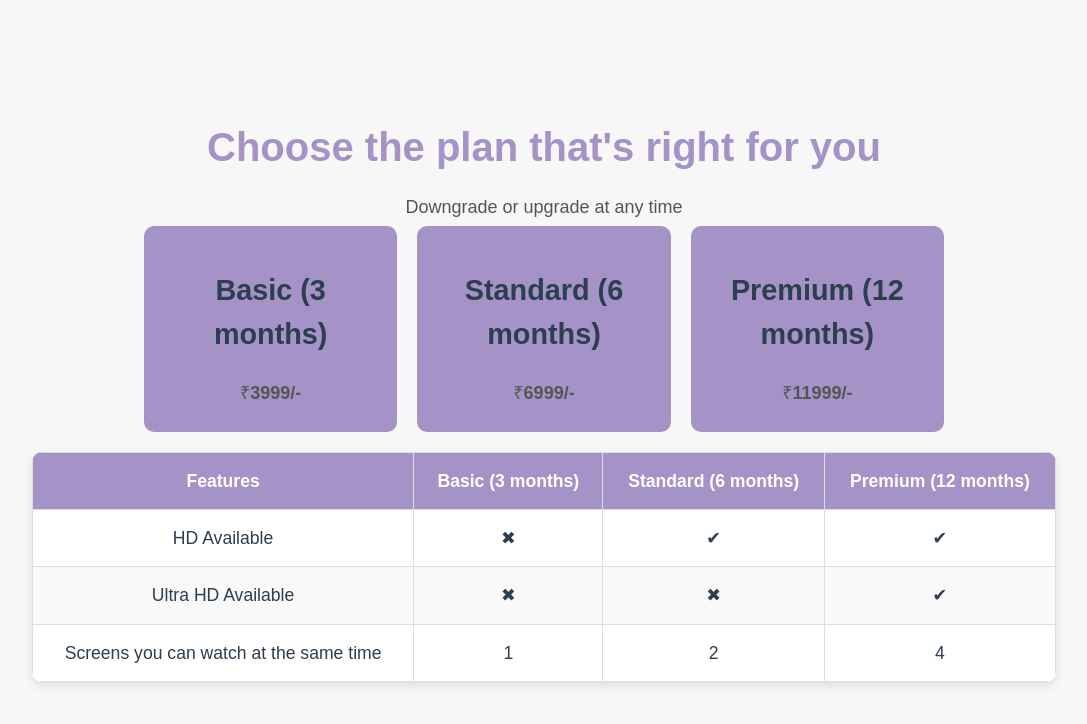
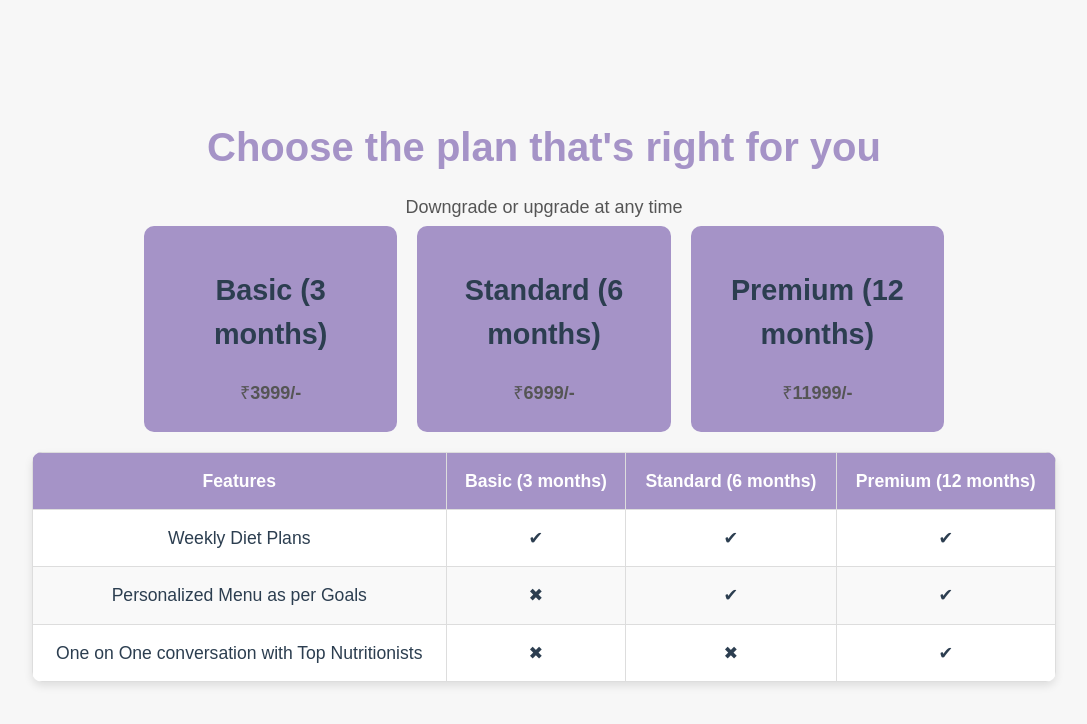
Before and after one commit to NotRemit/Healthy_Octopus, a React (Vite) app in the folder client/: page /subscription in a window 1280 px wide. Shown: the top 724 px of the page, without its empty margins (116-1203 px from the left). Built offline with nearby package versions, Linux system fonts and the light colour scheme.

Commit message:
subscription edit done

```diff
--- a/client/src/components/Subscription.jsx
+++ b/client/src/components/Subscription.jsx
@@ -2,9 +2,9 @@ import React, { useState } from 'react';
 import '../styles/Subscription.css';
 
 const plans = [
-  { name: 'Basic (3 months)', price: '₹3999/-', hd: false, ultraHd: false, screens: 1 },
-  { name: 'Standard (6 months)', price: '₹6999/-', hd: true, ultraHd: false, screens: 2 },
-  { name: 'Premium (12 months)', price: '₹11999/-', hd: true, ultraHd: true, screens: 4 }
+  { name: 'Basic (3 months)', price: '₹3999/-', hd: true, ultraHd: false, screens: false },
+  { name: 'Standard (6 months)', price: '₹6999/-', hd: true, ultraHd: true, screens: false },
+  { name: 'Premium (12 months)', price: '₹11999/-', hd: true, ultraHd: true, screens: true }
 ];
 
 function Subscription() {
@@ -37,21 +37,21 @@ function Subscription() {
         </thead>
         <tbody>
           <tr>
-            <td>HD Available</td>
+            <td>Weekly Diet Plans</td>
             {plans.map((plan) => (
               <td key={plan.name}>{plan.hd ? '✔' : '✖'}</td>
             ))}
           </tr>
           <tr>
-            <td>Ultra HD Available</td>
+            <td>Personalized Menu as per Goals</td>
             {plans.map((plan) => (
               <td key={plan.name}>{plan.ultraHd ? '✔' : '✖'}</td>
             ))}
           </tr>
           <tr>
-            <td>Screens you can watch at the same time</td>
+            <td>One on One conversation with Top Nutritionists</td>
             {plans.map((plan) => (
-              <td key={plan.name}>{plan.screens}</td>
+               <td key={plan.name}>{plan.screens ? '✔' : '✖'}</td>
             ))}
           </tr>
         </tbody>
```
